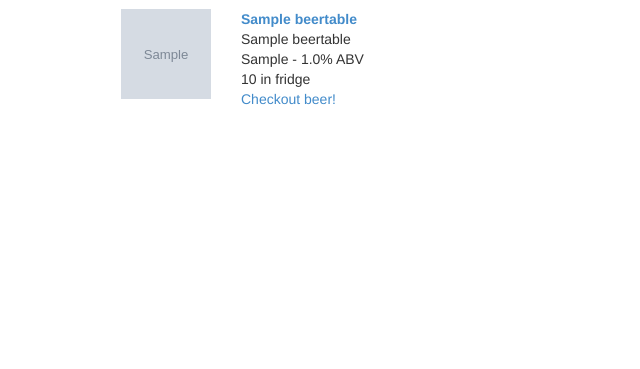
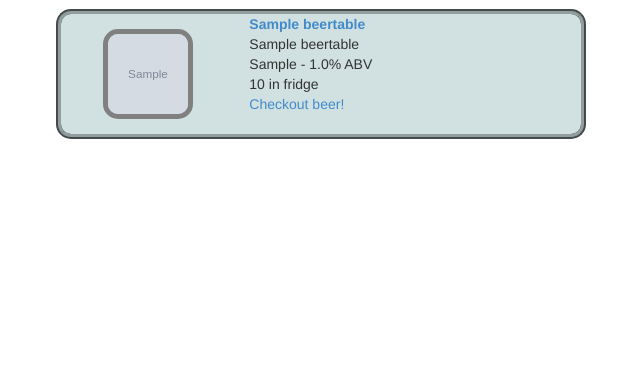
Before and after one commit to marshall91/beerstock, a Django app: page /beers/stock_index/ in a window 1280 px wide. Shown: the part 51-420 px from the top of the page, without its empty margins (224-864 px from the left). Run offline with Django 3.2, Linux system fonts and the light colour scheme; a user stored in the database is signed in; tables that the repository leaves empty hold one stand-in row (values such as "Sample post"); grey boxes marked "Sample" are stand-in pictures; parts of the project's set-up code (start-up, migrations or seed data) failed here and were passed over; some libraries are stand-ins or nearby versions.

Commit message:
Styled the beer details box

```diff
--- a/static/css/navbar.css
+++ b/static/css/navbar.css
@@ -1,18 +1,38 @@
 .navbar-fixed-top {
-  margin-bottom: 19px;
+    margin-bottom: 19px;
 }
 .navbar-inner{
-  max-width: 1048px;
-  margin: 0 auto;
+    max-width: 1048px;
+    margin: 0 auto;
 }
 .search-beer {
     padding-top: 10px;
 }
 body {
-  padding-top: 60px;
-  padding-bottom: 60px;
+    padding-top: 60px;
+    padding-bottom: 60px;
 }
 
-.beer-logo {
-    float: right;
+.beer_box {
+
+    border-left-style: groove;
+    border-top-style: groove;
+    border-right-style: ridge;
+    border-bottom-style: ridge;
+    border-width: 5px;
+    margin-left: 5px;
+    margin-right: 5px;
+    margin-bottom: 20px;
+    border-color: #929D9D;
+    border-radius: 15px;
+    background: #D1E0E0;
 }
+
+.beer_box .beer_logo {
+    display: block;
+    margin: 15px auto;
+    border-style: solid;
+    border-width: 5px;
+    border-color: #808080;
+    border-radius: 15px;
+}
--- a/templates/beers/beer_details.html
+++ b/templates/beers/beer_details.html
@@ -1,6 +1,6 @@
 <div class="row beer_box">
-    <div class="col-md-4">
-        <img src={{ beer.imgUrl }} height=90px width=90px class="beer-logo">
+    <div class="col-md-4 logo_box">
+        <img src={{ beer.imgUrl }} height=90px width=90px class="beer_logo">
     </div>
     <div class="col-md-8">
         <p>
```
